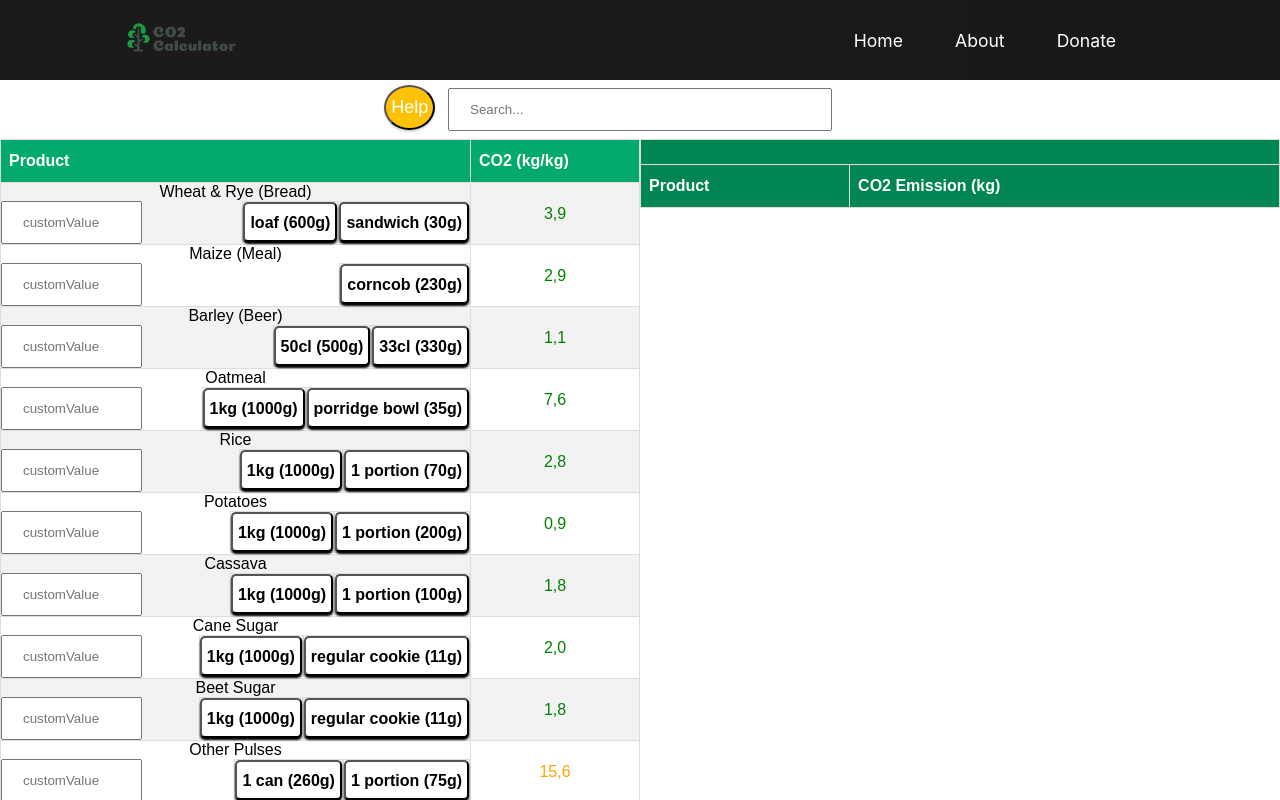
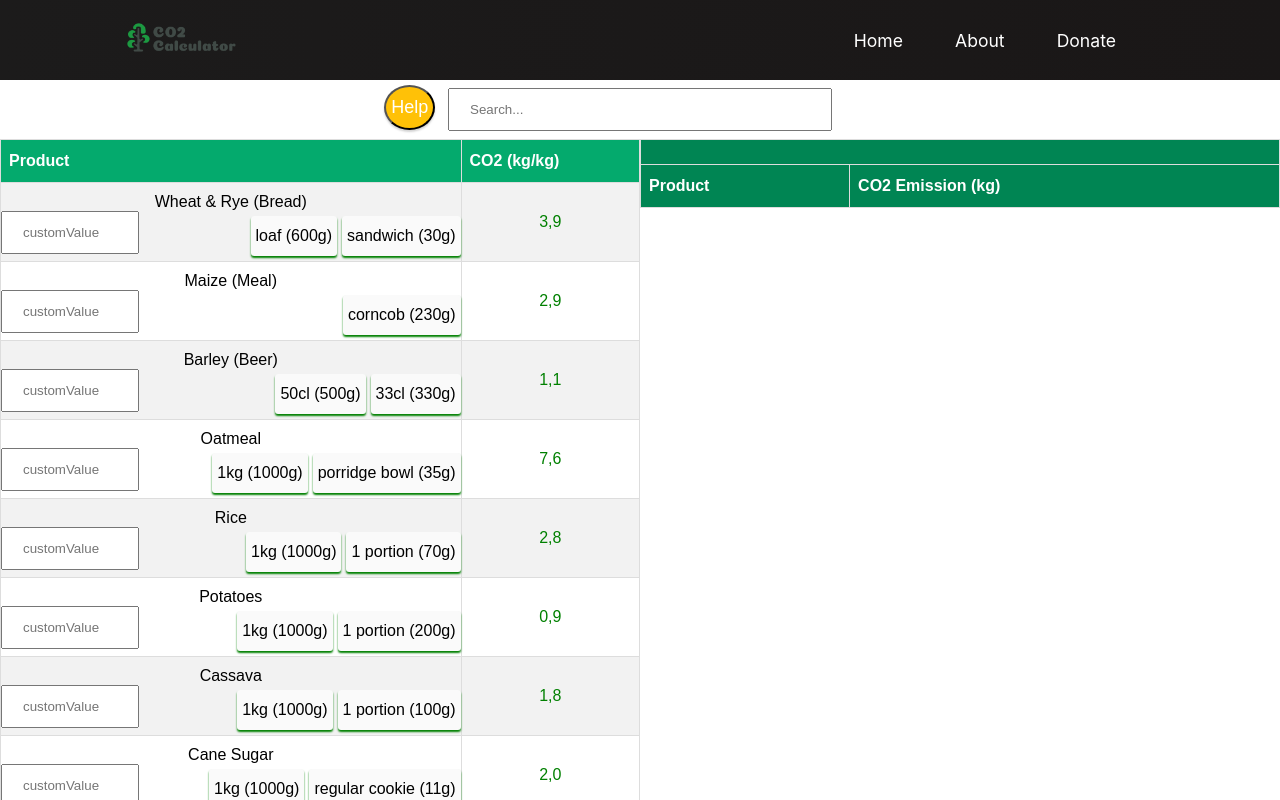
Before and after one commit to OhLawdHeCoding/Halo, a React (Create React App) app in the folder CO2_calculator/co2/: page / in a window 1280 px wide. Shown: the top 800 px of the page. Built offline with nearby package versions, Linux system fonts and the light colour scheme; the HTML template or start-up script is replaced by a standard one.

Commit message:
css changes
1. Animation and highlighting on collapsable
2. Padding and style changes to portionbuttons
3. Animation and style changes on highlighting rows

```diff
--- a/CO2_calculator/co2/src/Components/Collapsible.js
+++ b/CO2_calculator/co2/src/Components/Collapsible.js
@@ -2,6 +2,7 @@ import React, { useState } from 'react';
 import Collapsible from 'react-collapsible';
 import TotalEmissions from './TotalEmissions';
 import dispChart from './Chart';
+import '../styling/Collapsable.css';
 
 
 
@@ -16,7 +17,7 @@ function CollapsibleEmissions(items) {
     }
     else {
         return (
-            <Collapsible trigger={TotalEmissions(items) + " Kg"}>
+            <Collapsible trigger={<div className="Collapsable">{TotalEmissions(items) + " Kg"}</div>}>
                 <p>
                     {dispChart(items)}
                 </p>
--- a/CO2_calculator/co2/src/Components/Databasebox.js
+++ b/CO2_calculator/co2/src/Components/Databasebox.js
@@ -44,7 +44,7 @@ function Databasebox({ data }) {
                             all |= element.amount > 0;
                         }); return all
                     }).map((item, key) => {
-                        return <tr className="Product" key={key}><td>{item.val.Product}
+                        return <tr className="Product" key={key}><td><div className="itemBoxProduct">{item.val.Product}</div>
                             <ul>{item.portions.filter(p => p.amount > 0).map((portionItem, key) => {
                                 return <li key={key}>{portionItem.amount / portionItem.portion.grams}{" x " + portionItem.portion.name}
                                     {IncItemButton(portionItem, item, items, setItems)}{DecItemButton(portionItem, item, items, setItems)}</li>
@@ -60,7 +60,7 @@ function Databasebox({ data }) {
                         <th>CO2 (kg/kg)</th>
                     </tr>
                     {data.map((val, key) => {
-                        return <tr className="Product" key={key}><td>{val.Product}<AddItemButton val={val} items={items} setItems={setItems} />
+                        return <tr className="Product" key={key}><td><div className="product">{val.Product}</div><AddItemButton val={val} items={items} setItems={setItems} />
 
                         </td><td>{dispCO2(val.MeanC02)}</td></tr>
                     })}
--- a/CO2_calculator/co2/src/Components/Itembuttons/PortionSizeButton.js
+++ b/CO2_calculator/co2/src/Components/Itembuttons/PortionSizeButton.js
@@ -2,12 +2,12 @@ import React from 'react'
 import styled from 'styled-components';
 
 const Button = styled.button`
-background-color: white;
-padding: 10px 5px;
-border-radius: 5px;
-box-shadow: 0px 2px 2px black;
+background-color: #fafafa;
+padding: 0px 5px;
+border-radius: 3px;
+box-shadow: 0px 2px 2px green;
 cursor: pointer;
-font-weight: bold;
+border: none !important;
 transition: ease background-color 250ms;
 &:hover {
     background-color: #FFC107;
--- /dev/null
+++ b/CO2_calculator/co2/src/styling/Collapsable.css
@@ -0,0 +1,5 @@
+div.Collapsable:hover{
+    transition: ease-in-out 250ms;
+    color: #FFC107;
+    padding-bottom: 2%;
+}
--- a/CO2_calculator/co2/src/styling/Databasebox.css
+++ b/CO2_calculator/co2/src/styling/Databasebox.css
@@ -42,6 +42,10 @@ table td, table th {
   border: 1px solid #ddd;
   padding: 8px;
 }
+div.product {
+  padding-top: 10px;
+}
+
 div.databasebox table td {
   padding: 0px;
 }
@@ -51,8 +55,19 @@ div.databasebox table td {
 
 table tr:nth-child(even){background-color: #f2f2f2;}
 
-div.itembox table tr:hover {background-color: #ddd;}
-div.databasebox table tr:hover {background-color: #4dca9c;}
+div.itembox table tr:hover div.itemBoxProduct{
+  font-weight: bold;
+}
+
+div.itembox table tr:hover {
+  transition: background-color 500ms;
+  background-color: #ddd;
+}
+div.databasebox table tr:hover {
+  transition: background-color 500ms, font-weight 0ms;
+  background-color: #4dca9c;
+  font-weight: bold;
+}
 
 div.itembox table th {
   padding-top: 12px;
@@ -67,6 +82,14 @@ div.databasebox table th {
   text-align: left;
   background-color: #04AA6D;
   color: white;
+  transition: ease background-color 250ms;
+}
+
+div.addButton td.buttonCell{
+  padding-left: 5px;
+  padding-top: 5px;
+  padding-bottom: 5px;
+  border:none;
 }
 
 @media only screen and (max-width: 900px) {
```
